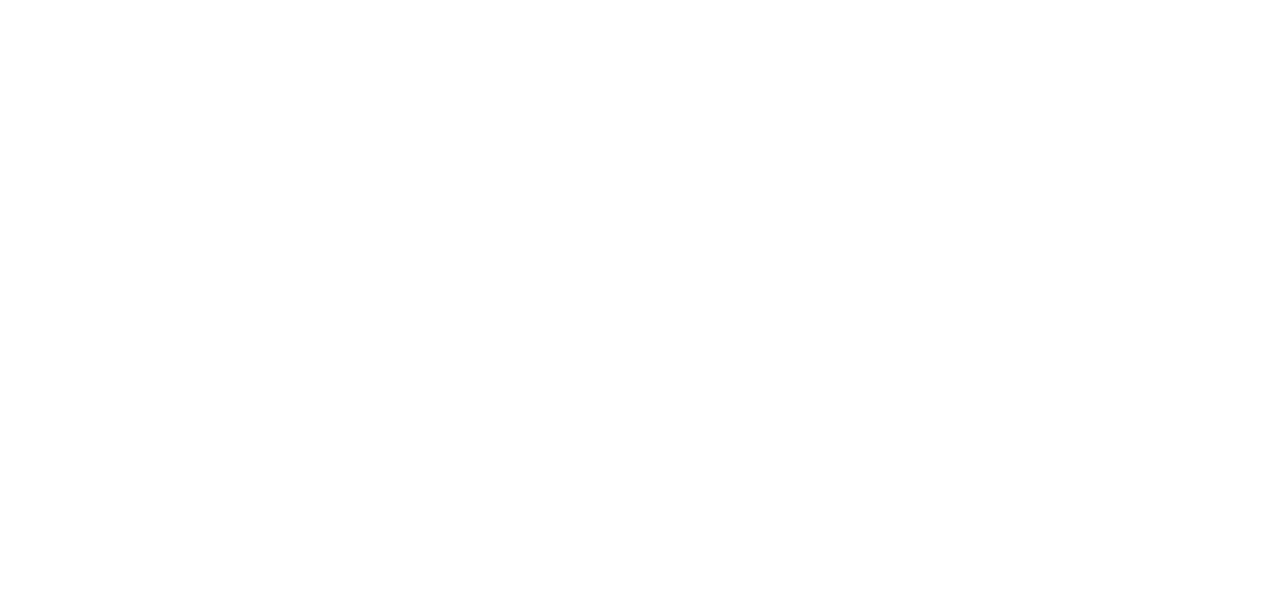
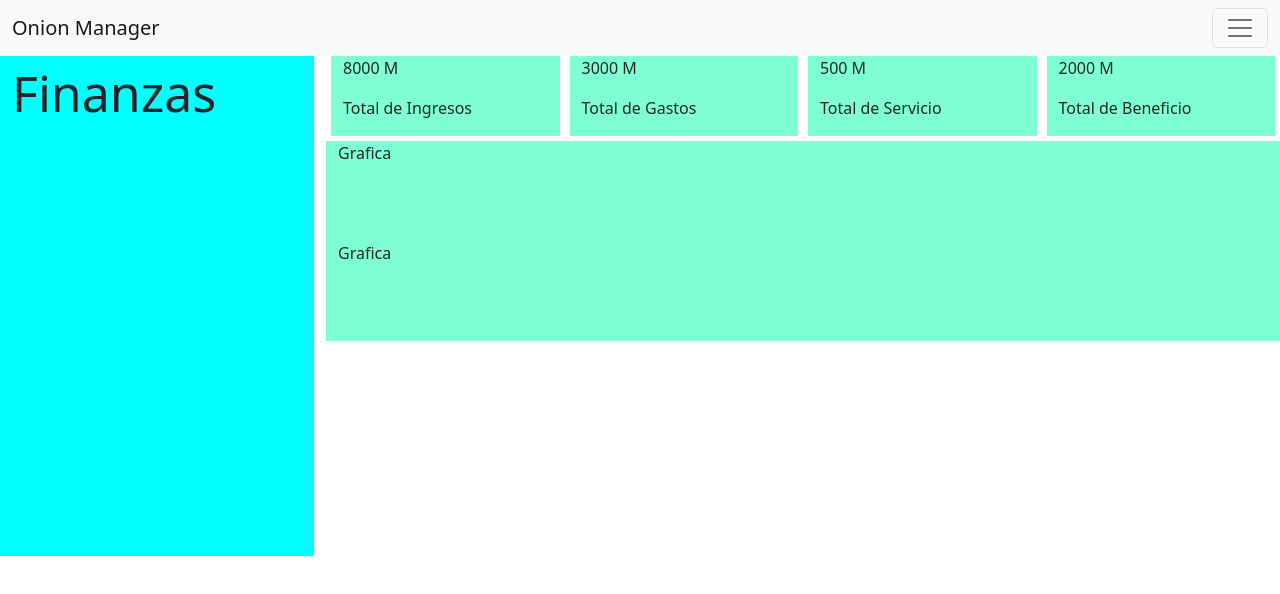
Before and after one commit to Jonathiux/OnionManagerWeb, a React (Create React App) app in the folder cliente/: page /finanzas in a window 1280 px wide. Shown: the top 594 px of the page. Built offline with nearby package versions, Linux system fonts and the light colour scheme.

Commit message:
finanzas en proceso

```diff
--- a/cliente/src/App.js
+++ b/cliente/src/App.js
@@ -1,9 +1,18 @@
+import Nav from 'componentes/Nav';
+import Finanzas from 'pages/Finanzas';
+import Home from 'pages/Home';
 import Inventario from 'pages/Inventario'
+import { Route, Routes } from 'react-router-dom';
 
 function App() {
   return (
     <>
-    <Inventario />
+      <Nav />
+    <Routes>
+      <Route path='/' element={<Home />} />
+      <Route path='/inventario' element={<Inventario />} />
+      <Route path='/finanzas' element={<Finanzas />} />
+    </Routes>
     </>
   )
 }
--- /dev/null
+++ b/cliente/src/componentes/Nav/index.js
@@ -0,0 +1,46 @@
+import {Button, Container, Form, Nav, Navbar, Offcanvas} from 'react-bootstrap'
+import { Link } from 'react-router-dom';
+
+function OffcanvasExample() {
+
+    const expand = false
+  return (
+    <>
+        <Navbar key={expand} bg="light" expand={expand} className="">
+          <Container fluid>
+            <Navbar.Brand href="#">Onion Manager</Navbar.Brand>
+            <Navbar.Toggle aria-controls={`offcanvasNavbar-expand-${expand}`} />
+            <Navbar.Offcanvas
+              id={`offcanvasNavbar-expand-${expand}`}
+              aria-labelledby={`offcanvasNavbarLabel-expand-${expand}`}
+              placement="end"
+            >
+              <Offcanvas.Header closeButton>
+                <Offcanvas.Title id={`offcanvasNavbarLabel-expand-${expand}`}>
+                  Menú
+                </Offcanvas.Title>
+              </Offcanvas.Header>
+              <Offcanvas.Body>
+                <Nav className="justify-content-end flex-grow-1 pe-3">
+                  <Link className="nav-link" to={'/'}>Inicio</Link>
+                  <Link className="nav-link" to={'/inventario'}>Inventario</Link>
+                  <Link className="nav-link" to={'/finanzas'}>Finanzas</Link>
+                </Nav>
+                <Form className="d-flex">
+                  <Form.Control
+                    type="search"
+                    placeholder="Search"
+                    className="me-2"
+                    aria-label="Search"
+                  />
+                  <Button variant="outline-success">Search</Button>
+                </Form>
+              </Offcanvas.Body>
+            </Navbar.Offcanvas>
+          </Container>
+        </Navbar>
+    </>
+  );
+}
+
+export default OffcanvasExample;
--- /dev/null
+++ b/cliente/src/pages/Finanzas/index.css
@@ -0,0 +1,23 @@
+.finanzas-container .title-container{
+    background-color: aqua;
+    /* width: 8vw; */
+    height: 500px;
+}
+
+.title-text{
+    font-size: 50px;
+}
+
+.info-card{
+    background-color: aquamarine;
+    margin: 5px;
+}
+
+.grafica-container{
+    height: 200px;
+    background-color: aquamarine;
+}
+
+.body-container{
+    padding: 0px;
+}
--- /dev/null
+++ b/cliente/src/pages/Finanzas/index.js
@@ -0,0 +1,48 @@
+import './index.css'
+
+function Finanzas(params) {
+    return (
+        <>
+            <div className="row finanzas-container" >
+
+                <div className="col-3 title-container">
+                    <div className='container'>
+                        <div className='title-text'>
+                            Finanzas
+                        </div>
+                    </div>
+                </div>
+                <div className="col body-container">
+                    <div className="container">
+                        <div className='row'>
+                            <div className='col info-card'>
+                                <p>8000 M</p>
+                                <p>Total de Ingresos</p>
+                            </div>
+                            <div className='col info-card'>
+                                <p>3000 M</p>
+                                <p>Total de Gastos</p>
+                            </div>
+                            <div className='col info-card'>
+                                <p>500 M</p>
+                                <p>Total de Servicio</p>
+                            </div>
+                            <div className='col info-card'>
+                                <p>2000 M</p>
+                                <p>Total de Beneficio</p>
+                            </div>
+                        </div>
+                        <div className='row grafica-container'>
+                            <div className=''>
+                                Grafica
+                            </div>
+                            <div className=''>Grafica</div>
+                        </div>
+                    </div>
+                </div>
+            </div>
+        </>
+    )
+}
+
+export default Finanzas
--- a/cliente/src/pages/Home/index.js
+++ b/cliente/src/pages/Home/index.js
@@ -0,0 +1,11 @@
+import React from "react";
+
+function Home(){
+    return(
+        <>
+            Esto es desde el Home
+        </>
+    )
+}
+
+export default Home
--- /dev/null
+++ b/cliente/src/pages/Inventario/index.js
@@ -0,0 +1,13 @@
+import React from 'react'
+import 'bootstrap/dist/css/bootstrap.min.css';
+// import { Form, Button } from 'react-bootstrap'
+
+function Inventario(params) {
+    return (
+        <>
+            Esto es inventario
+        </>
+    )
+}
+
+export default Inventario
```
Also changed, not shown: cliente/package.json (+10 -9 lines), cliente/src/index.js (+5 -2 lines), cliente/src/pages/Inventario/index.jsx (deleted, +0 -12 lines), 1 other file (tests, documents, lock files or other folders).
